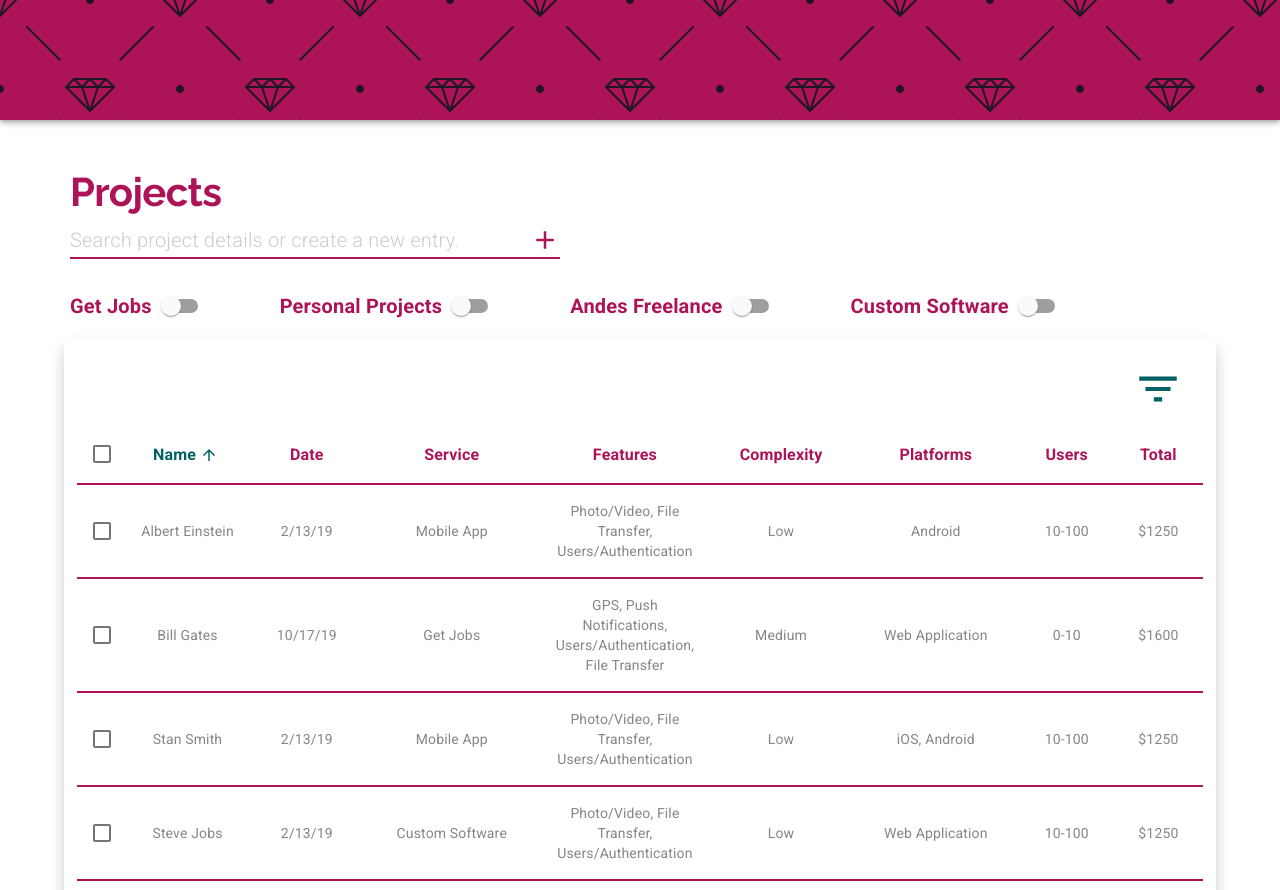
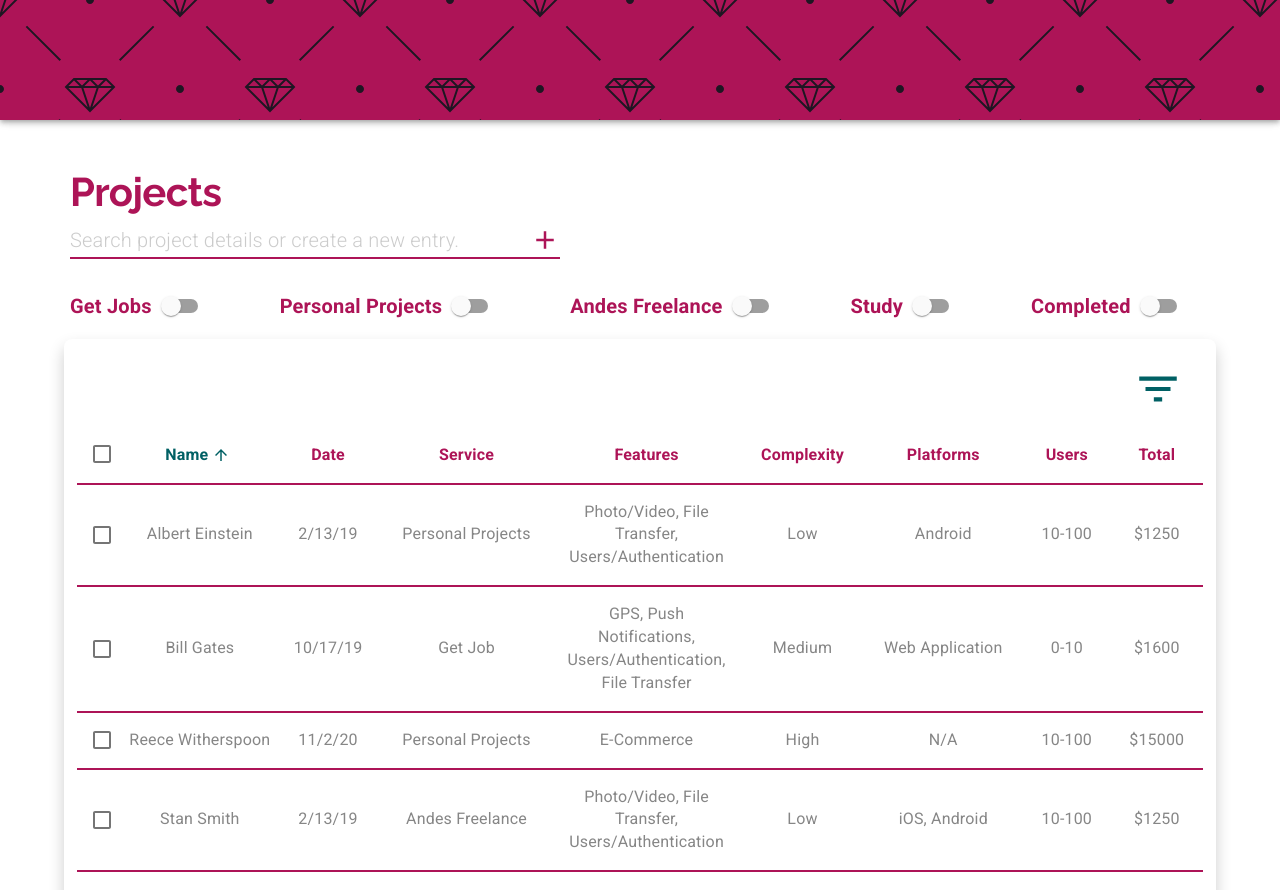
Before and after one commit to unachoza/Personal-Project-Manager, a Next.js app: page / in a window 1280 px wide. Shown: the top 890 px of the page. Built offline with nearby package versions, Linux system fonts and the light colour scheme.

Commit message:
added Completed Projects Switch

```diff
--- a/src/pages/index.js
+++ b/src/pages/index.js
@@ -41,8 +41,7 @@ const useStyles = makeStyles((theme) => ({
   },
 }));
 
-function createData(name, date, service, features, complexity, platforms, users, total, search) {
-  return {
+const createData = (name, date, service, features, complexity, platforms, users, total, search) => ({
   name,
   date,
   service,
@@ -52,18 +51,27 @@ function createData(name, date, service, features, complexity, platforms, users,
   users,
   total,
   search,
-  };
-}
+});
 
 export default function ProjectManager() {
   const classes = useStyles();
   const theme = useTheme();
   const [rows, setRows] = useState([
-    createData('Zachary Reece', '11/2/19', 'Get Jobs', 'E-Commerce', 'N/A', 'N/A', 'N/A', '$1500', true),
+    createData(
+      'Reece Witherspoon',
+      '11/2/20',
+      'Personal Projects',
+      'E-Commerce',
+      'High',
+      'N/A',
+      '10-100',
+      '$15000',
+      true
+    ),
     createData(
       'Bill Gates',
       '10/17/19',
-      'Get Jobs',
+      'Get Job',
       'GPS, Push Notifications, Users/Authentication, File Transfer',
       'Medium',
       'Web Application',
@@ -74,7 +82,7 @@ export default function ProjectManager() {
     createData(
       'Steve Jobs',
       '2/13/19',
-      'Custom Software',
+      'Study',
       'Photo/Video, File Transfer, Users/Authentication',
       'Low',
       'Web Application',
@@ -85,7 +93,7 @@ export default function ProjectManager() {
     createData(
       'Stan Smith',
       '2/13/19',
-      'Mobile App',
+      'Andes Freelance',
       'Photo/Video, File Transfer, Users/Authentication',
       'Low',
       'iOS, Android',
@@ -97,7 +105,7 @@ export default function ProjectManager() {
     createData(
       'Albert Einstein',
       '2/13/19',
-      'Mobile App',
+      'Personal Projects',
       'Photo/Video, File Transfer, Users/Authentication',
       'Low',
       'Android',
@@ -121,7 +129,8 @@ export default function ProjectManager() {
   const [jobChecked, setJobChecked] = useState(false);
   const [personalProjectsChecked, setPersonalProjectsChecked] = useState(false);
   const [andesFreelanceChecked, setAndesFreelanceChecked] = useState(false);
-  const [softwareChecked, setSoftwareChecked] = useState(false);
+  const [studyChecked, setStudyChecked] = useState(false);
+  const [completedChecked, setCompletedChecked] = useState(false);
   const [dialogOpen, setDialogOpen] = useState(false);
   const [name, setName] = useState('');
   const [date, setDate] = useState(new Date());
@@ -202,12 +211,7 @@ export default function ProjectManager() {
             label="Mobile App"
             control={<Radio />}
           />
-          <FormControlLabel
-            classes={{ label: classes.service }}
-            value="Custom Software"
-            label="Custom Software"
-            control={<Radio />}
-          />
+          <FormControlLabel classes={{ label: classes.service }} value="Study" label="Study" control={<Radio />} />
         </RadioGroup>
       </Grid>
     </React.Fragment>
@@ -363,14 +367,24 @@ export default function ProjectManager() {
               </Grid>
               <Grid item>
                 <FormControlLabel
+                  style={{ marginRight: matchesSM ? 0 : '5em' }}
+                  control={
+                    <Switch checked={studyChecked} color="primary" onChange={() => setStudyChecked(!studyChecked)} />
+                  }
+                  label="Study"
+                  labelPlacement={matchesSM ? 'end' : 'start'}
+                />
+              </Grid>
+              <Grid item>
+                <FormControlLabel
                   control={
                     <Switch
-                      checked={softwareChecked}
+                      checked={completedChecked}
                       color="primary"
-                      onChange={() => setSoftwareChecked(!softwareChecked)}
+                      onChange={() => setCompletedChecked(!completedChecked)}
                     />
                   }
-                  label="Custom Software"
+                  label="Completed"
                   labelPlacement={matchesSM ? 'end' : 'start'}
                 />
               </Grid>
@@ -393,7 +407,8 @@ export default function ProjectManager() {
             jobChecked={jobChecked}
             personalProjectsChecked={personalProjectsChecked}
             andesFreelanceChecked={andesFreelanceChecked}
-            softwareChecked={softwareChecked}
+            studyChecked={studyChecked}
+            completedChecked={completedChecked}
           />
         </Grid>
         <Dialog
--- a/src/ui/EnhancedTable.js
+++ b/src/ui/EnhancedTable.js
@@ -409,7 +409,7 @@ export default function EnhancedTable(props) {
   const isSelected = (name) => selected.indexOf(name) !== -1;
 
   const switchFilters = () => {
-    const { getJobChecked, personalProjectsChecked, andesFreelanceChecked, softwareChecked } = props;
+    const { getJobChecked, personalProjectsChecked, andesFreelanceChecked, studyChecked } = props;
 
     const getJobs = props.rows.filter((row) => (getJobChecked ? row.service === 'Get Job' : null));
 
@@ -421,16 +421,16 @@ export default function EnhancedTable(props) {
       andesFreelanceChecked ? row.platforms.includes('Andes Freelance') : null
     );
 
-    const softwareApps = props.rows.filter((row) => (softwareChecked ? row.service === 'Custom Software' : null));
+    const studys = props.rows.filter((row) => (studyChecked ? row.service === 'Study' : null));
 
-    if (!getJobChecked && !personalProjectsChecked && !andesFreelanceChecked && !softwareChecked) {
+    if (!getJobChecked && !personalProjectsChecked && !andesFreelanceChecked && !studyChecked) {
       return props.rows;
     } else {
       let newRows = getJobs.concat(personalProjects.filter((item) => getJobs.indexOf(item) < 0));
 
       let newRows2 = newRows.concat(andesFreelances.filter((item) => newRows.indexOf(item) < 0));
 
-      let newRows3 = newRows2.concat(softwareApps.filter((item) => newRows2.indexOf(item) < 0));
+      let newRows3 = newRows2.concat(studys.filter((item) => newRows2.indexOf(item) < 0));
 
       return newRows3;
     }
--- a/src/ui/Theme.js
+++ b/src/ui/Theme.js
@@ -97,6 +97,7 @@ export default createMuiTheme({
         color: arcGrey,
         borderColor: pink,
         borderWidth: 2,
+        fontSize: '1rem',
       },
     },
     MuiTableSortLabel: {
```
Lines whose indentation alone changed are shown as unchanged.
